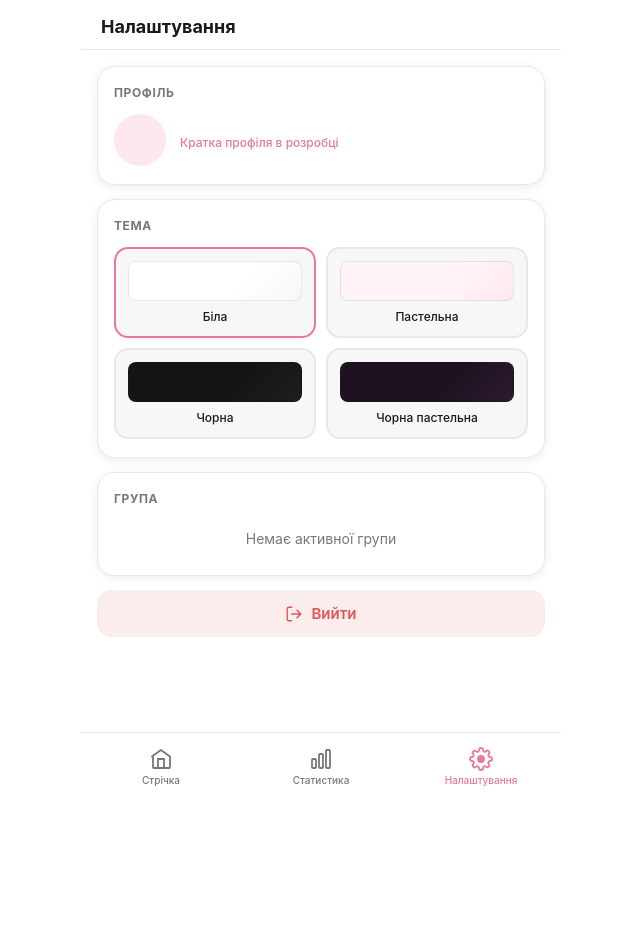
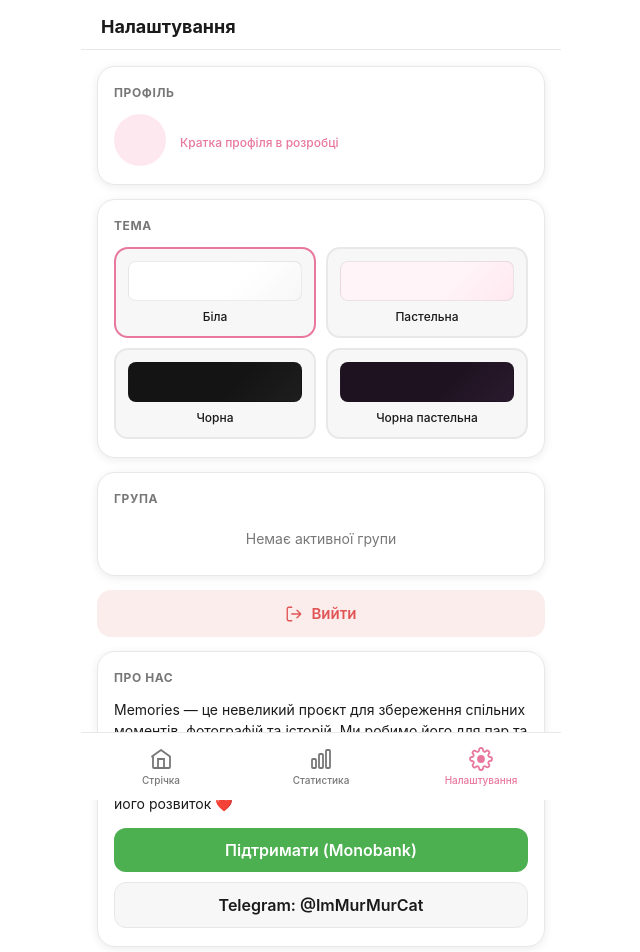
Before and after one commit to yurasulima/memories, a Vue app: page /settings in a window 1280 px wide. Shown: the top 952 px of the page, without its empty margins (319-959 px from the left). Before the commit the page ends 800 px from the top, so only its background shows below. Built offline with nearby package versions, Linux system fonts and the light colour scheme; sample sign-in values are in the browser's storage.

Commit message:
add about, and fix api url

```diff
--- a/src/api/api.js
+++ b/src/api/api.js
@@ -1,7 +1,8 @@
 import axios from 'axios'
 
 const api = axios.create({
-  baseURL: 'http://localhost:8080',
+  //baseURL: 'http://localhost:8080',
+  baseURL: 'https://api.mblueberry.space',
   headers: {
     'Content-Type': 'application/json'
   }
--- a/src/views/SettingsView.vue
+++ b/src/views/SettingsView.vue
@@ -67,6 +67,41 @@
         <IconLogout :size="18"/>
         <span>Вийти</span>
       </button>
+
+
+      <div class="section-card">
+        <h2>Про нас</h2>
+
+        <div class="about-text">
+          <p>
+            Memories — це невеликий проєкт для збереження спільних моментів,
+            фотографій та історій. Ми робимо його для пар та близьких людей,
+            щоб їхні спогади завжди були поруч.
+          </p>
+
+          <p>
+            Якщо вам подобається проєкт — ви можете підтримати його розвиток ❤️
+          </p>
+        </div>
+
+        <div class="support-actions">
+          <a
+              class="support-btn"
+              href="https://send.monobank.ua/jar/b1DegFSYh"
+              target="_blank"
+          >
+            Підтримати (Monobank)
+          </a>
+
+          <a
+              class="contact-btn"
+              href="https://t.me/ImMurMurCat"
+              target="_blank"
+          >
+            Telegram: @ImMurMurCat
+          </a>
+        </div>
+      </div>
     </div>
   </div>
 </template>
@@ -343,4 +378,46 @@ const logout = () => {
 .logout-btn:hover {
   background: rgba(224, 85, 85, 0.18);
 }
+
+
+.about-text {
+  font-size: 14px;
+  color: var(--text);
+  line-height: 1.5;
+  display: flex;
+  flex-direction: column;
+  gap: 10px;
+}
+
+.support-actions {
+  margin-top: 14px;
+  display: flex;
+  flex-direction: column;
+  gap: 10px;
+}
+
+.support-btn {
+  background: #4caf50;
+  color: white;
+  padding: 12px;
+  border-radius: 12px;
+  text-align: center;
+  font-weight: 600;
+  transition: transform 0.15s, box-shadow 0.15s;
+}
+
+.support-btn:hover {
+  transform: translateY(-1px);
+  box-shadow: 0 4px 10px rgba(0,0,0,0.15);
+}
+
+.contact-btn {
+  background: var(--bg-secondary);
+  border: 1px solid var(--border);
+  padding: 12px;
+  border-radius: 12px;
+  text-align: center;
+  font-weight: 600;
+  color: var(--text);
+}
 </style>
```
